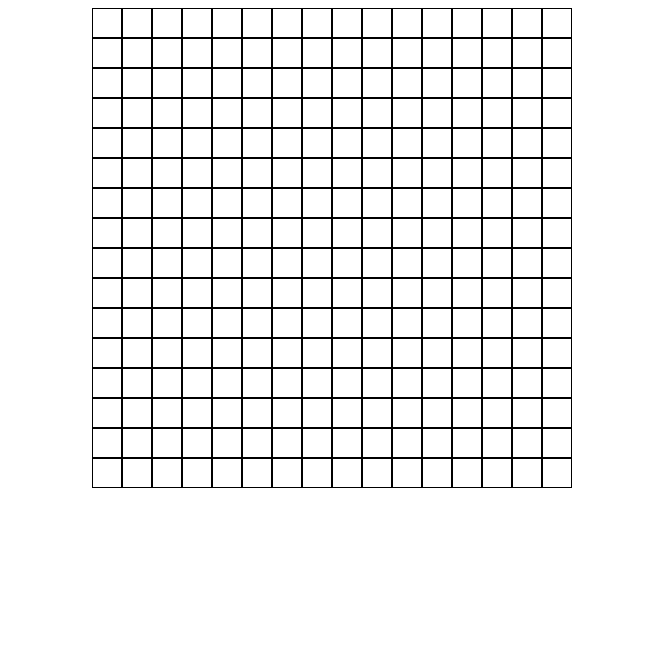
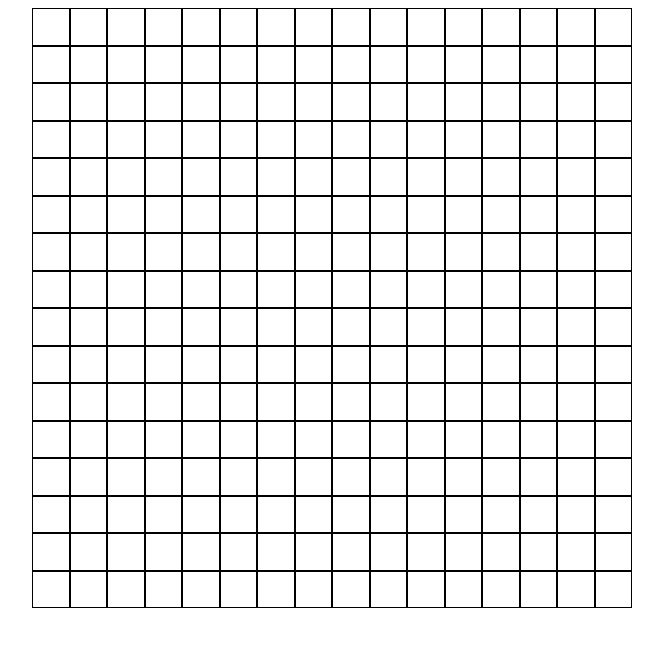
Before and after one commit to giobugtong/etch-a-sketch, a plain HTML site: page index.html in a window 1280 px wide. Shown: the whole page, without its empty margins (308-971 px from the left). Drawn offline with Linux system fonts and the light colour scheme.

Commit message:
Set grid size to 600px by 600px, center grid on page

```diff
--- a/index.html
+++ b/index.html
@@ -8,8 +8,10 @@
     </head>
     <title>Etch-A-Sketch</title>
     <body>
+        <div>
+
+        </div>
         <div id="grid-container"></div>
-
     </body>
 </html>
 <script src="script.js"></script>
--- a/style.css
+++ b/style.css
@@ -1,8 +1,11 @@
 #grid-container{
     display: grid;
-    grid-template-columns: repeat(16, 30px);
-    grid-template-rows: repeat(16, 30px);
-    justify-content: center;
+    grid-template-columns: repeat(16, 1fr);
+    grid-template-rows: repeat(16, 1fr);
+    width: 600px;
+    height: 600px;
+    margin-left: auto;
+    margin-right: auto;
 }
 
 .grid-item{
```
